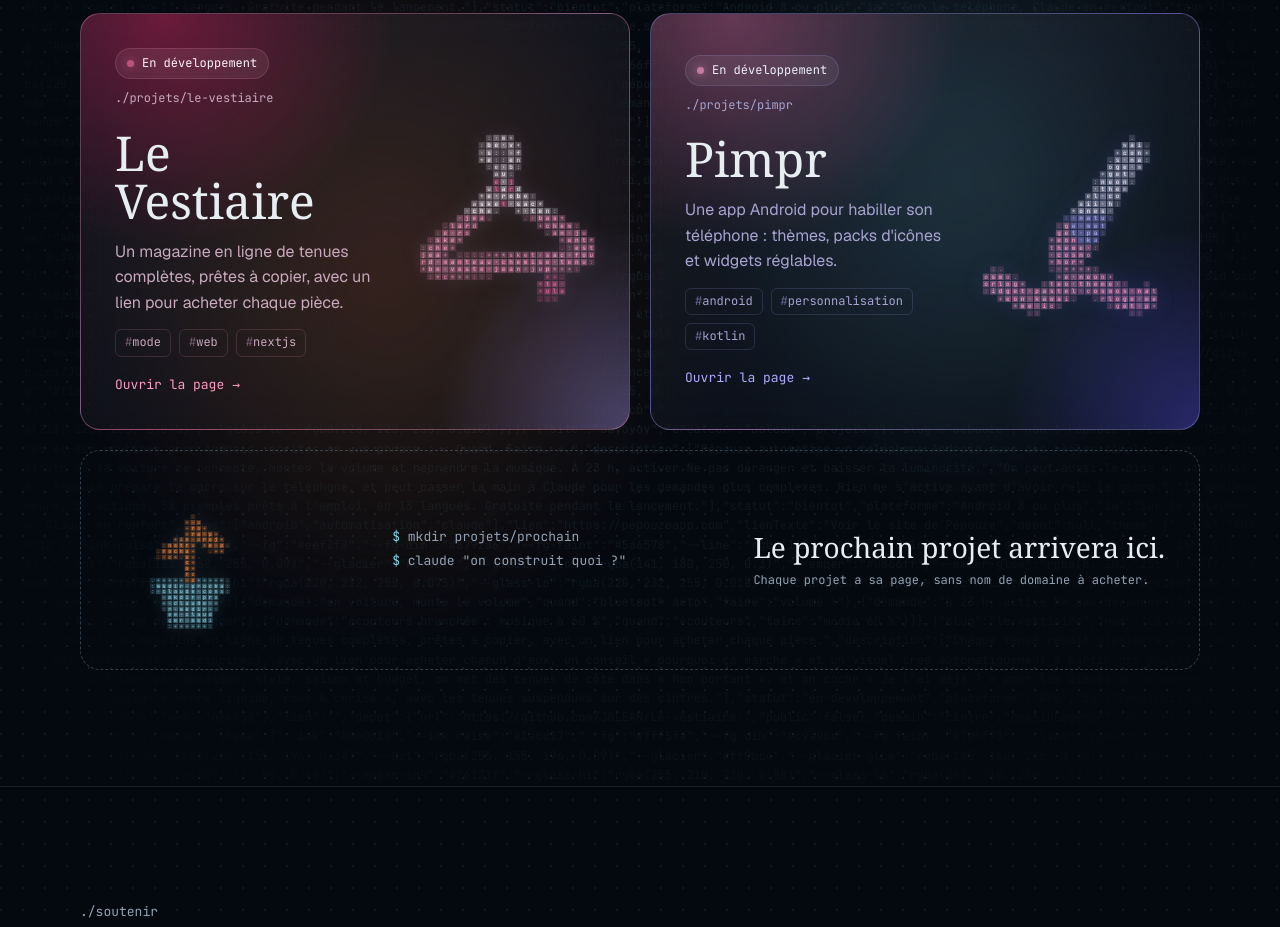
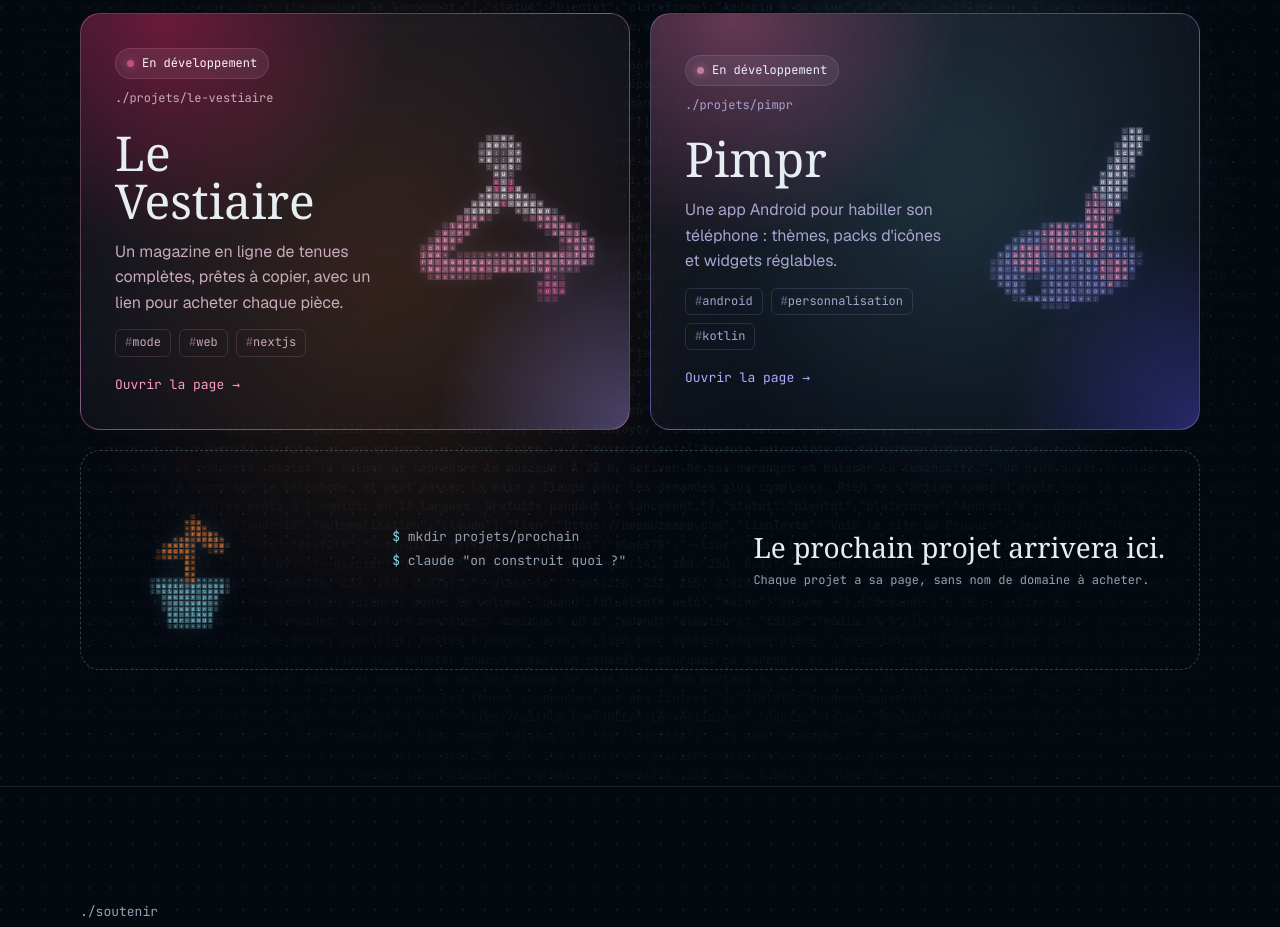
Before and after one commit to J0LEAN/Boyoyoy, a plain HTML site: page index.html in a window 1280 px wide. Shown: the part 1379-2306 px from the top of the page. Drawn offline with nearby package versions, Linux system fonts and the light colour scheme; animation ran at ten frames a second; a web font is replaced by a local one.

Commit message:
Remplacer la vague de Pimpr par une palette de peintre
Une palette avec un trou pour le pouce et quatre taches de couleur ; le
pinceau trempe dans une tache, puis remonte.

Co-Authored-By: Claude Opus 5.5 <noreply@anthropic.com>
Claude-Session: https://claude.ai/code/session_01VpGqBjZroazvQfiBkH6298

```diff
--- a/assets/js/glyphart.js
+++ b/assets/js/glyphart.js
@@ -61,38 +61,51 @@
     pinceau: {
       texte: "theme icones widget pastel cosmos nature neon kawaii horloge meteo ",
       draw: function (g, t, couche) {
-        // Une vague de peinture qui ondule sous le pinceau.
-        if (couche === "b") {
-          g.lineCap = "round";
-          g.lineWidth = 12;
+        // Une palette de peintre, avec un trou pour le pouce et des taches de couleur.
+        var taches = [[29, 66, 8], [46, 59, 8.5], [63, 62, 8], [72, 78, 7.5]];
+        g.save();
+        g.translate(48, 74);
+        g.rotate(-0.12);
+        g.translate(-48, -74);
+        if (couche === "a") {
+          // Le bois de la palette, plus discret que les taches de peinture.
+          g.globalAlpha = 0.6;
           g.beginPath();
-          for (var x = 10; x <= 90; x += 2) {
-            var y = 86 + Math.sin(x * 0.12 - t * 2.4) * 5;
-            if (x === 10) g.moveTo(x, y); else g.lineTo(x, y);
-          }
-          g.stroke();
+          g.ellipse(48, 72, 38, 21, 0, 0, Math.PI * 2);
+          g.fill();
+          g.globalAlpha = 1;
+          g.globalCompositeOperation = "destination-out";
+          g.beginPath();
+          g.arc(30, 81, 6, 0, Math.PI * 2);
+          g.fill();
+          taches.forEach(function (c) { g.beginPath(); g.arc(c[0], c[1], c[2], 0, Math.PI * 2); g.fill(); });
+          g.globalCompositeOperation = "source-over";
+        } else {
+          taches.forEach(function (c) { g.beginPath(); g.arc(c[0], c[1], c[2], 0, Math.PI * 2); g.fill(); });
         }
-        // Le pinceau reste entier au centre et se balance en peignant.
+        g.restore();
+        // Le pinceau trempe dans une tache, puis remonte.
+        var trempe = Math.max(0, Math.sin(t * 2.2)) * 6;
         g.save();
-        g.translate(44, 72);
-        g.rotate(0.5 + Math.sin(t * 2.4) * 0.12);
+        g.translate(62, 50 + trempe);
+        g.rotate(0.45 + Math.sin(t * 1.1) * 0.05);
         g.lineCap = "round";
         if (couche === "a") {
+          g.lineWidth = 11;
+          g.beginPath();
+          g.moveTo(0, -26);
+          g.lineTo(0, -52);
+          g.stroke();
           g.lineWidth = 14;
           g.beginPath();
-          g.moveTo(0, -30);
-          g.lineTo(0, -70);
-          g.stroke();
-          g.lineWidth = 18;
-          g.beginPath();
-          g.moveTo(0, -22);
-          g.lineTo(0, -32);
+          g.moveTo(0, -18);
+          g.lineTo(0, -27);
           g.stroke();
         } else {
           g.beginPath();
-          g.moveTo(-10, -21);
-          g.quadraticCurveTo(-13, -4, 0, 4);
-          g.quadraticCurveTo(13, -4, 10, -21);
+          g.moveTo(-8, -17);
+          g.quadraticCurveTo(-10, -3, 0, 4);
+          g.quadraticCurveTo(10, -3, 8, -17);
           g.closePath();
           g.fill();
         }
--- a/index.html
+++ b/index.html
@@ -13,11 +13,11 @@
 <link rel="preconnect" href="https://fonts.googleapis.com">
 <link rel="preconnect" href="https://fonts.gstatic.com" crossorigin>
 <link rel="stylesheet" href="https://fonts.googleapis.com/css2?family=Gloock&family=Geist:wght@400;500;600&family=JetBrains+Mono:wght@400;500&display=swap">
-<link rel="stylesheet" href="assets/css/style.css?v=11">
-<script src="assets/js/config.js?v=11" defer></script>
-<script src="assets/js/blob.js?v=11" defer></script>
-<script src="assets/js/glyphart.js?v=11" defer></script>
-<script src="assets/js/main.js?v=11" defer></script>
+<link rel="stylesheet" href="assets/css/style.css?v=12">
+<script src="assets/js/config.js?v=12" defer></script>
+<script src="assets/js/blob.js?v=12" defer></script>
+<script src="assets/js/glyphart.js?v=12" defer></script>
+<script src="assets/js/main.js?v=12" defer></script>
 </head>
 <body>
 <a class="skip" href="#projets">Aller aux projets</a>
```
